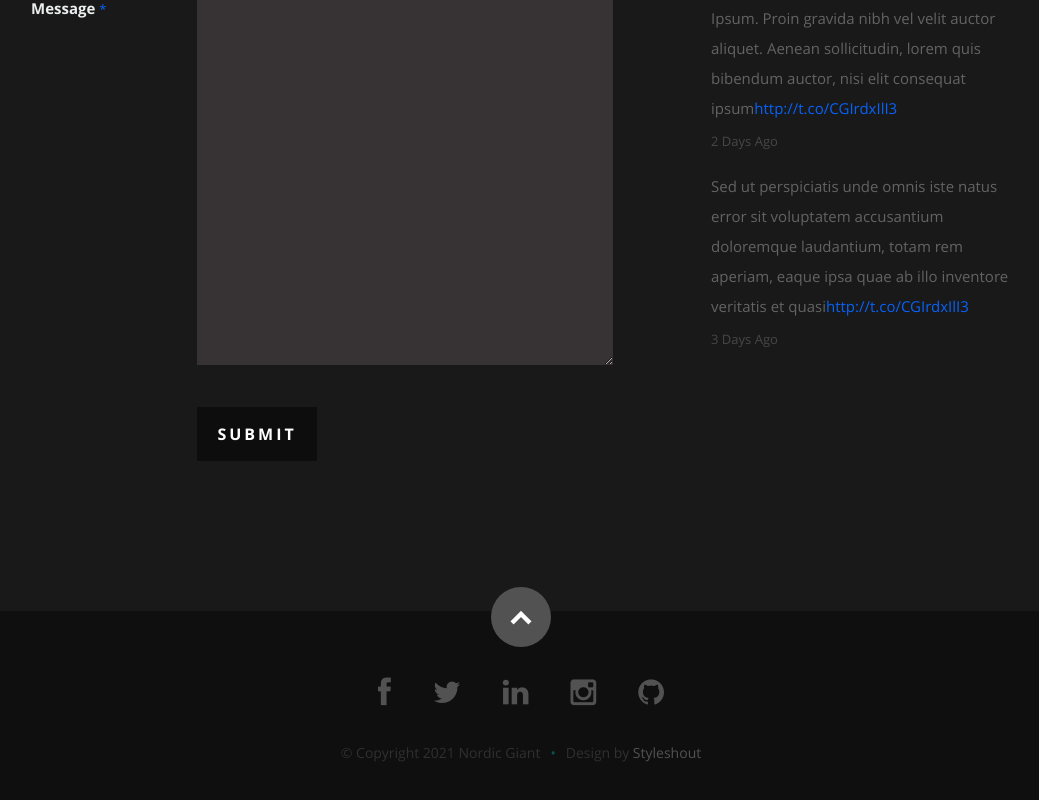
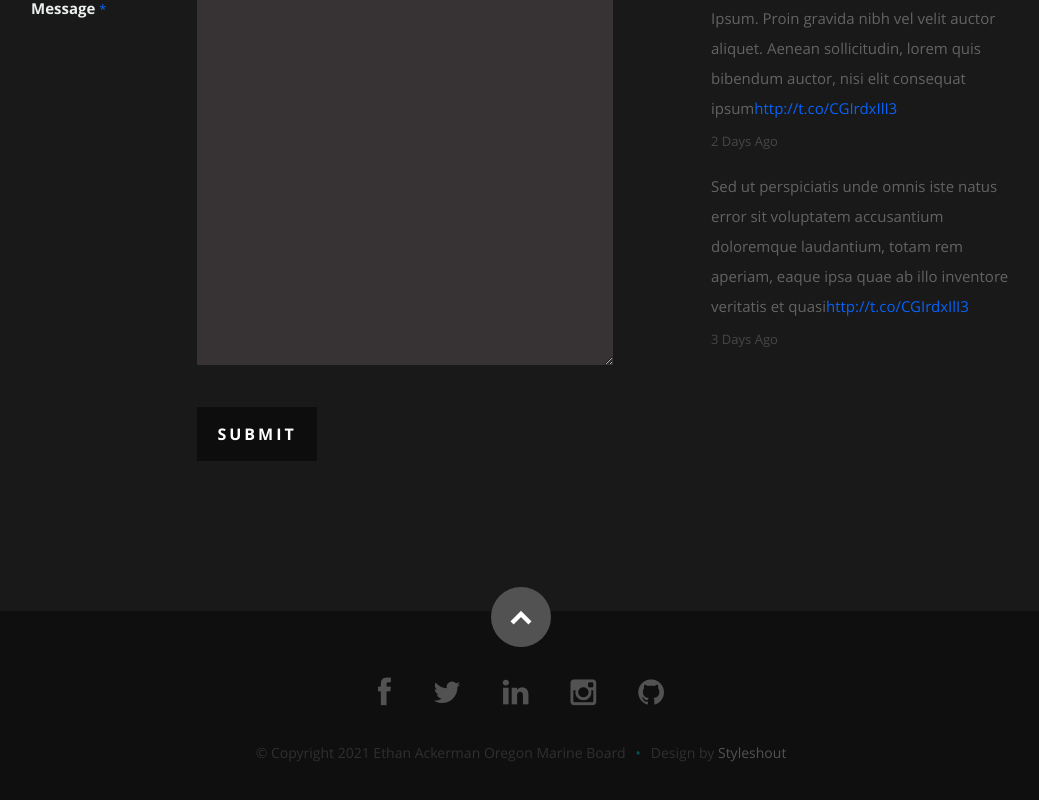
Before and after one commit to eackerma/OregonMarineBoard, a React (Create React App) app: page / in a window 1280 px wide. Shown: the part 4099-4899 px from the top of the page, without its empty margins (119-1158 px from the left). Built offline with nearby package versions, Linux system fonts and the light colour scheme.

Commit message:
Update Footer.js

```diff
--- a/src/Components/Footer.js
+++ b/src/Components/Footer.js
@@ -23,7 +23,7 @@ class Footer extends Component {
               <ul className="social-links">{networks}</ul>
 
               <ul className="copyright">
-                <li>&copy; Copyright 2021 Nordic Giant</li>
+                <li>&copy; Copyright 2021 Ethan Ackerman Oregon Marine Board</li>
                 <li>
                   Design by{" "}
                   <a title="Styleshout" href="http://www.styleshout.com/">
```
